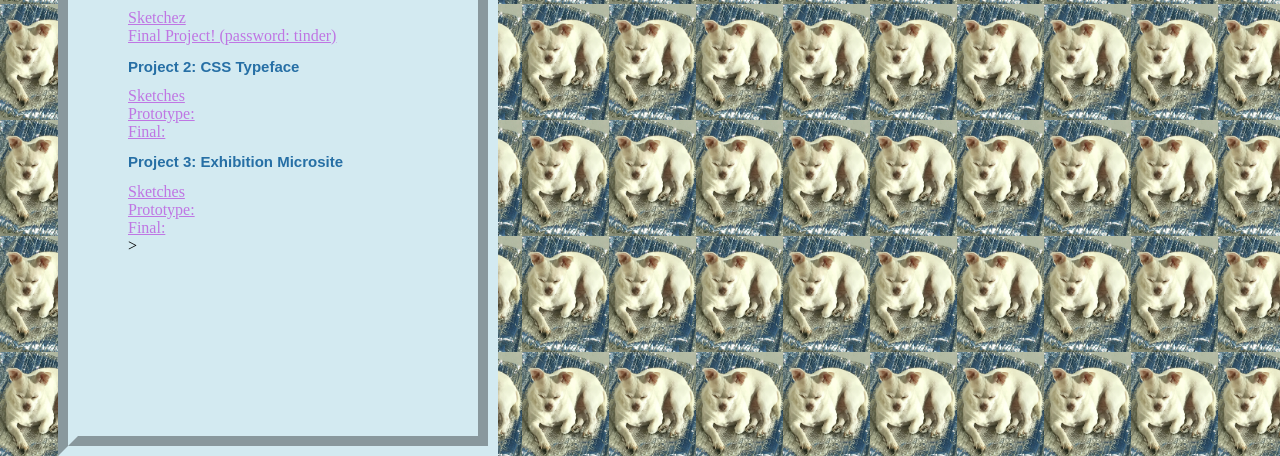
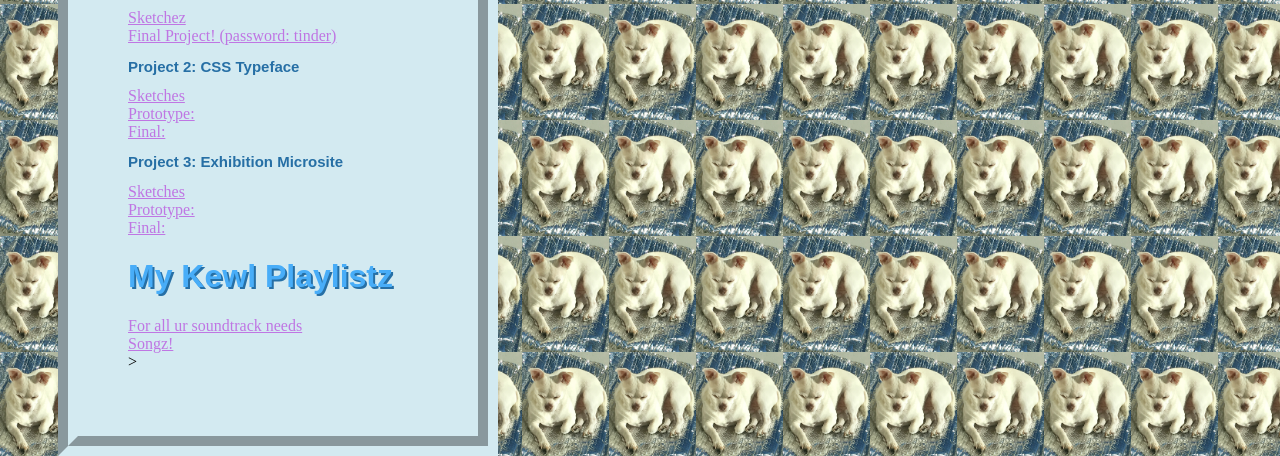
Before and after one commit to fatburritodog/Interactive2, a plain HTML site: page index.html in a window 1280 px wide. Shown: the part 460-916 px from the top of the page. Drawn offline with Linux system fonts and the light colour scheme.

Commit message:
added a playlist link

```diff
--- a/index.html
+++ b/index.html
@@ -37,7 +37,15 @@
             <a href="" target="blank">Sketches</a><br>
             <a href="" target="blank">Prototype: </a><br>
             <a href="" target="blank">Final: </a>
+            <div>
+                <h1>My Kewl Playlistz</h1>
+
+                <a href="https://www.youtube.com/playlist?list=PLnYWZihTQJ9VJfSiXdQOU3CYjqukIWtpb" target="blank">For all ur soundtrack needs</a><br>
+
+                <a href="https://www.youtube.com/playlist?list=PLnYWZihTQJ9Uh1UvZKTxeP2lesV2qYEE4" target="blank">Songz!</a>
+            </div>
         </div>
+
 </body>
 
 </html>
```
